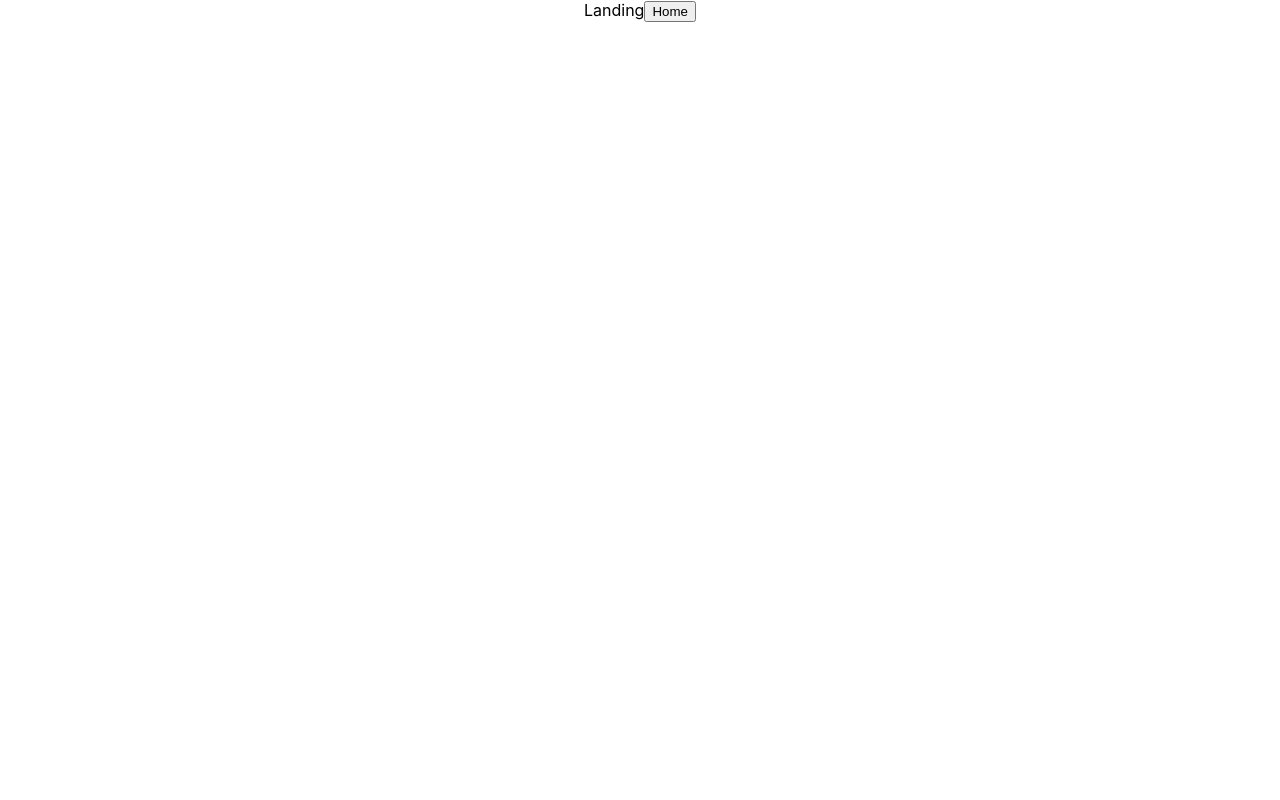
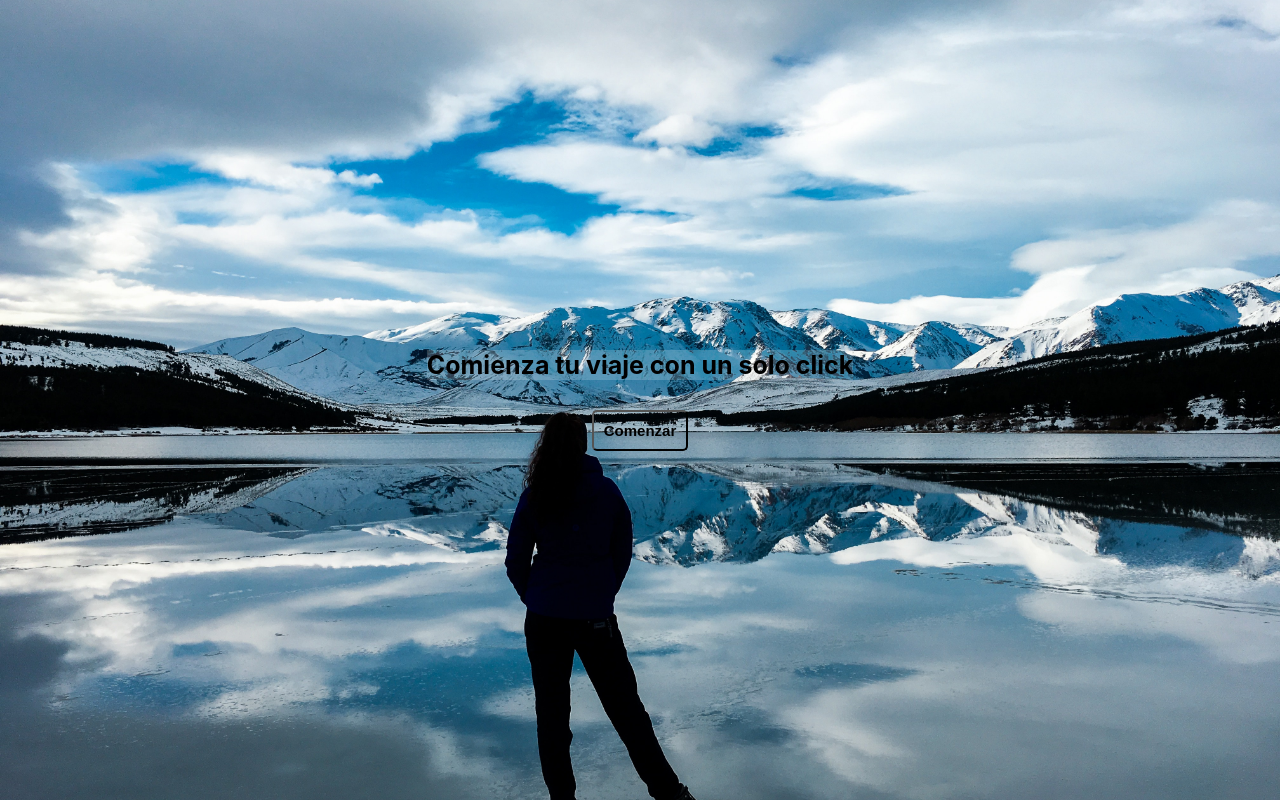
Before and after one commit to lucascolm/PI-Countries-main, a React (Create React App) app in the folder client/: page / in a window 1280 px wide. Built offline with nearby package versions, Linux system fonts and the light colour scheme.

Commit message:
update landing page

```diff
--- a/client/src/Components/Landing/Landing.jsx
+++ b/client/src/Components/Landing/Landing.jsx
@@ -1,11 +1,12 @@
 import React from "react";
 import{Link} from 'react-router-dom'
-
+import s from "./Landing.module.css"
 export default function Landing() {
   return (
-    <div>Landing
-    <Link to="/home">
-    <button>Home</button>
+    <div className={s.landingPage}>
+    <h1 className={s.titulo}>Comienza tu viaje con un solo click</h1>
+    <Link className={s.linkLanding} to="/home">
+    <button className={s.landingbtn}>Comenzar</button>
     </Link>
     </div>
   )
```
